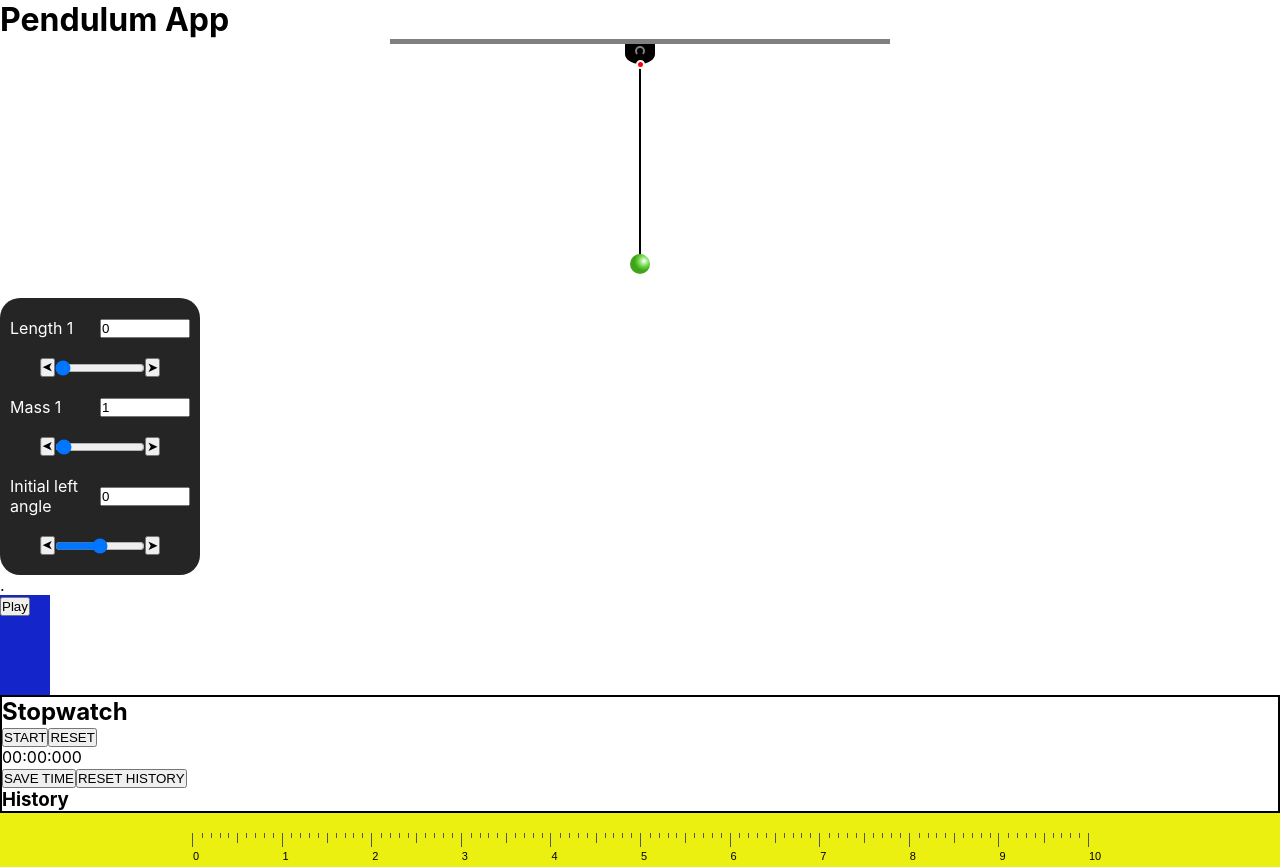
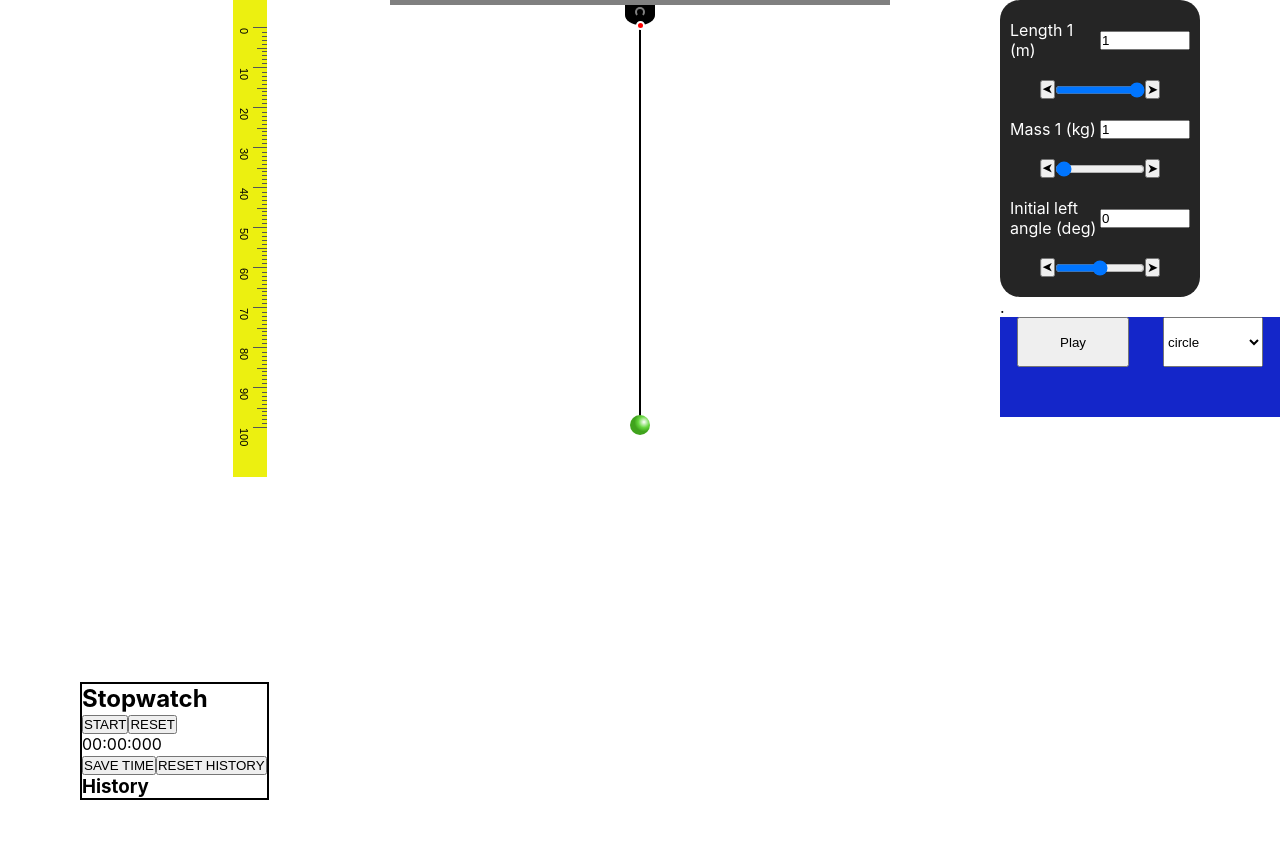
Before and after one commit to jganz6/pendulum-app, a React (Create React App) app: page / in a window 1280 px wide. After the commit the page ends 800 px from the top, so only its background shows below. Built offline with nearby package versions, Linux system fonts and the light colour scheme.

Commit message:
implement

```diff
--- a/package.json
+++ b/package.json
@@ -6,6 +6,7 @@
     "@testing-library/jest-dom": "^5.13.0",
     "@testing-library/react": "^11.2.7",
     "@testing-library/user-event": "^12.8.3",
+    "mathjs": "^9.4.2",
     "react": "^17.0.2",
     "react-dom": "^17.0.2",
     "react-scripts": "4.0.3",
--- a/src/App.js
+++ b/src/App.js
@@ -5,14 +5,16 @@ import Ruller from "./components/Ruller";
 import ObjectItem from "./components/ObjectItem";
 import Pendulum from "./components/Pendulum";
 import Stopwatch from "./components/Stopwatch";
+import "./app.css";
 
 function App() {
-  const [objLength, setObjLength] = useState(0);
+  const [objLength, setObjLength] = useState(400);
   const [objLeftAngle, setObjLeftAngle] = useState(0);
   const [amplitudoPlus, setAmplitudoPlus] = useState(0);
   const [amplitudoMinus, setAmplitudoMinus] = useState(0);
   const [objMass, setObjMass] = useState(1);
   const [playPendulum, setPlayPendulum] = useState(false);
+  const [objForm, setObjForm] = useState("circle");
   useEffect(() => {
     if (objLeftAngle <= 0) {
       setAmplitudoPlus(-Math.abs(objLeftAngle));
@@ -24,8 +26,13 @@ function App() {
   }, [objLeftAngle]);
   return (
     <div className="App">
-      <h1>Pendulum App</h1>
+      <div className="sideSec">
+        <Ruller />
+        <Stopwatch />
+      </div>
+      <div className="midSec">
         <Pendulum
+          objForm={objForm}
           objLength={objLength}
           playPendulum={playPendulum}
           objMass={objMass}
@@ -33,6 +40,8 @@ function App() {
           amplitudoPlus={amplitudoPlus}
           amplitudoMinus={amplitudoMinus}
         />
+      </div>
+      <div className="sideSec" style={{ flexDirection: "column" }}>
         <SettingsMass
           objLeftAngle={objLeftAngle}
           setObjLeftAngle={(angl) => setObjLeftAngle(angl)}
@@ -44,12 +53,13 @@ function App() {
         <div>{"     ."}</div>
         {/* <SettingsGravity /> */}
         <ObjectItem
+          objForm={objForm}
+          setObjForm={(obj) => setObjForm(obj)}
           setObjLeftAngle={(angl) => setObjLeftAngle(angl)}
           playPendulum={playPendulum}
           setPlayPendulum={(choice) => setPlayPendulum(choice)}
         />
-      <Stopwatch />
-      <Ruller />
+      </div>
     </div>
   );
 }
--- /dev/null
+++ b/src/app.css
@@ -0,0 +1,12 @@
+.App {
+  display: flex;
+}
+.sideSec {
+  position: relative;
+  height: 100vh;
+  width: 280px;
+  display: flex;
+}
+.midSec {
+  width: calc(100vw - 560px);
+}
--- a/src/components/ObjectItem.js
+++ b/src/components/ObjectItem.js
@@ -1,13 +1,34 @@
 import React from "react";
 import "./../styles/ObjectItem.css";
-
 function ObjectItem(props) {
   const obj = "block";
-  const { playPendulum, setPlayPendulum, setObjLeftAngle } = props;
+  const {
+    playPendulum,
+    setPlayPendulum,
+    setObjLeftAngle,
+    objForm,
+    setObjForm,
+  } = props;
+  // function ndsolve(f, x0, dt, tmax) {
+  //   let x = x0.clone(); // Current values of variables
+  //   const result = [x]; // Contains entire solution
+  //   const nsteps = math.divide(tmax, dt); // Number of time steps
+  //   for (let i = 0; i < nsteps; i++) {
+  //     // Compute derivatives
+  //     // eslint-disable-next-line no-loop-func
+  //     const dxdt = f.map((func) => func(...x.toArray()));
+  //     // Euler method to compute next time step
+  //     const dx = math.multiply(dxdt, dt);
+  //     x = math.add(x, dx);
+  //     result.push(x);
+  //   }
+  //   return math.matrix(result);
+  // }
   const stopPendulum = () => {
     setPlayPendulum(false);
     setObjLeftAngle(0);
   };
+
   return (
     <div
       className={
@@ -19,12 +40,22 @@ function ObjectItem(props) {
       }
     >
       <button
+        className="buttonSet"
         onClick={() => {
           playPendulum ? stopPendulum() : setPlayPendulum(true);
         }}
       >
         {playPendulum ? "Stop" : "Play"}
       </button>
+      <select
+        style={{ width: "100px", height: "50%" }}
+        value={objForm}
+        onChange={(e) => setObjForm(e.target.value)}
+      >
+        <option value="circle">circle</option>
+        <option value="rectangle">rectangle</option>
+        <option value="block">block</option>
+      </select>
     </div>
   );
 }
--- a/src/components/OdeFunction.js
+++ b/src/components/OdeFunction.js
@@ -1,5 +1,5 @@
 // Solve ODE `dx/dt = f(x,t), x(0) = x0` numerically.
-const math = {};
+import math from "mathjs";
 function ndsolve(f, x0, dt, tmax) {
   let x = x0.clone(); // Current values of variables
   const result = [x]; // Contains entire solution
--- a/src/components/Pendulum.js
+++ b/src/components/Pendulum.js
@@ -1,9 +1,8 @@
 import React, { useState, useEffect } from "react";
 import "./../styles/Pendulum.css";
 function Pendulum(props) {
-  const { amplitudoPlus, amplitudoMinus } = props;
+  const { amplitudoPlus, amplitudoMinus, objForm } = props;
   const [periode, setPeriode] = useState(3);
-  const objForm = "circle"; //circle || rectangle || block
   useEffect(() => {
     let lngth = props.objLength / 400;
     setPeriode((Math.PI / Math.sqrt(9.81 / lngth)) * 2);
--- a/src/components/SettingsMass.js
+++ b/src/components/SettingsMass.js
@@ -15,13 +15,13 @@ function SettingsMass(props) {
       <form>
         <div className="item-settings">
           <label className="item2-row" htmlFor="length1">
-            Length 1
+            Length 1 (m)
           </label>
           <input
             name="length1"
             className="item2-row"
-            value={objLength}
-            onChange={(e) => setObjLength(e.target.value)}
+            value={objLength / 400}
+            onChange={(e) => setObjLength(e.target.value * 400)}
           />
         </div>
         <div className="item-settings">
@@ -39,7 +39,7 @@ function SettingsMass(props) {
         </div>
         <div className="item-settings">
           <label className="item2-row" htmlFor="mass1">
-            Mass 1
+            Mass 1 (kg)
           </label>
           <input
             name="mass1"
@@ -61,7 +61,7 @@ function SettingsMass(props) {
         </div>
         <div className="item-settings">
           <label className="item2-row" htmlFor="length1">
-            Initial left angle
+            Initial left angle (deg)
           </label>
           <input
             name="leftAngle"
--- a/src/styles/ObjectItem.css
+++ b/src/styles/ObjectItem.css
@@ -1,8 +1,10 @@
 .normalItem {
-  width: 50px;
+  width: 100%;
   height: 50px;
   background-color: rgb(20, 38, 201);
   box-sizing: border-box;
+  display: flex;
+  justify-content: space-around;
 }
 .circle {
   border-radius: 50%;
@@ -10,3 +12,7 @@
 .block {
   height: 100px;
 }
+.buttonSet {
+  width: 40%;
+  height: 50%;
+}
--- a/src/styles/Ruller.css
+++ b/src/styles/Ruller.css
@@ -1,13 +1,17 @@
 .ruler-container {
   position: absolute;
-  padding-left: 0;
-  width: 100vw;
+  transform: rotate(90deg);
+  top: 210px;
+  left: 0;
+  padding: 0;
+  width: 500px;
   background-color: rgb(236, 240, 16);
 }
 .ruler {
   position: relative;
-  width: 70%;
+  width: 400px;
   margin: 20px auto;
+  margin-top: 0;
   height: 14px;
 }
 .ruler .cm,
@@ -38,61 +42,61 @@
   left: 10%;
 }
 .ruler .cm:nth-of-type(2):after {
-  content: "1";
+  content: "10";
 }
 .ruler .cm:nth-of-type(3) {
   left: 20%;
 }
 .ruler .cm:nth-of-type(3):after {
-  content: "2";
+  content: "20";
 }
 .ruler .cm:nth-of-type(4) {
   left: 30%;
 }
 .ruler .cm:nth-of-type(4):after {
-  content: "3";
+  content: "30";
 }
 .ruler .cm:nth-of-type(5) {
   left: 40%;
 }
 .ruler .cm:nth-of-type(5):after {
-  content: "4";
+  content: "40";
 }
 .ruler .cm:nth-of-type(6) {
   left: 50%;
 }
 .ruler .cm:nth-of-type(6):after {
-  content: "5";
+  content: "50";
 }
 .ruler .cm:nth-of-type(7) {
   left: 60%;
 }
 .ruler .cm:nth-of-type(7):after {
-  content: "6";
+  content: "60";
 }
 .ruler .cm:nth-of-type(8) {
   left: 70%;
 }
 .ruler .cm:nth-of-type(8):after {
-  content: "7";
+  content: "70";
 }
 .ruler .cm:nth-of-type(9) {
   left: 80%;
 }
 .ruler .cm:nth-of-type(9):after {
-  content: "8";
+  content: "80";
 }
 .ruler .cm:nth-of-type(10) {
   left: 90%;
 }
 .ruler .cm:nth-of-type(10):after {
-  content: "9";
+  content: "90";
 }
 .ruler .cm:nth-of-type(11) {
   left: 100%;
 }
 .ruler .cm:nth-of-type(11):after {
-  content: "10";
+  content: "100";
 }
 .ruler .mm:nth-of-type(1) {
   left: 10%;
--- a/src/styles/SettingsMass.css
+++ b/src/styles/SettingsMass.css
@@ -9,6 +9,7 @@
   border-radius: 20px;
   width: 200px;
   padding: 10px;
+  height: fit-content;
   display: flex;
   flex-direction: column;
 }
--- a/src/styles/Stopwatch.css
+++ b/src/styles/Stopwatch.css
@@ -1,3 +1,5 @@
 .stopwatch {
   border: 2px solid black;
+  align-self: flex-end;
+  margin-left: 80px;
 }
```
Also changed, not shown: src/components/Ruller.js (+22 -0 lines), 1 other file (tests, documents, lock files or other folders). Lines whose indentation alone changed are shown as unchanged.
